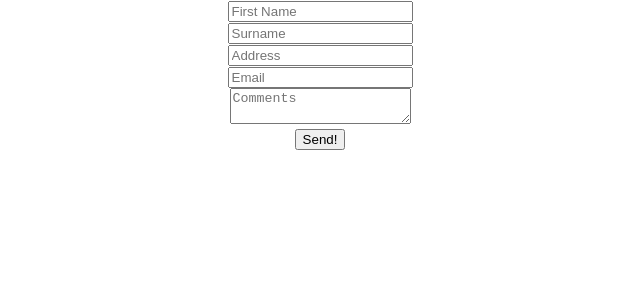
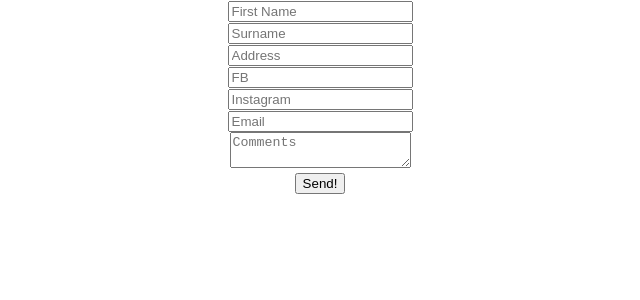
Before and after one commit to lukasz-klekner/base_form_formik, a React (Create React App) app: page / in a window 1280 px wide. Shown: the top 300 px of the page, without its empty margins (320-960 px from the left). Built offline with nearby package versions, Linux system fonts and the light colour scheme.

Commit message:
adds fb and instagram fields

```diff
--- a/src/App.js
+++ b/src/App.js
@@ -9,6 +9,10 @@ const initialValues = {
   address: '',
   email: '',
   comments: '',
+  social: {
+    fb: '',
+    instagram: '',
+  },
 }
 
 const onSubmit = (values) => {
@@ -60,6 +64,16 @@ function App() {
             </Field>
           </div>
           <div>
+            <Field type='text' name='social.fb' placeholder='FB' />
+          </div>
+          <div>
+            <Field
+              type='text'
+              name='social.instagram'
+              placeholder='Instagram'
+            />
+          </div>
+          <div>
             <Field type='email' name='email' placeholder='Email' />
             <ErrorMessage name='email'>
               {(error) => <div className='error'>{error}</div>}
```
